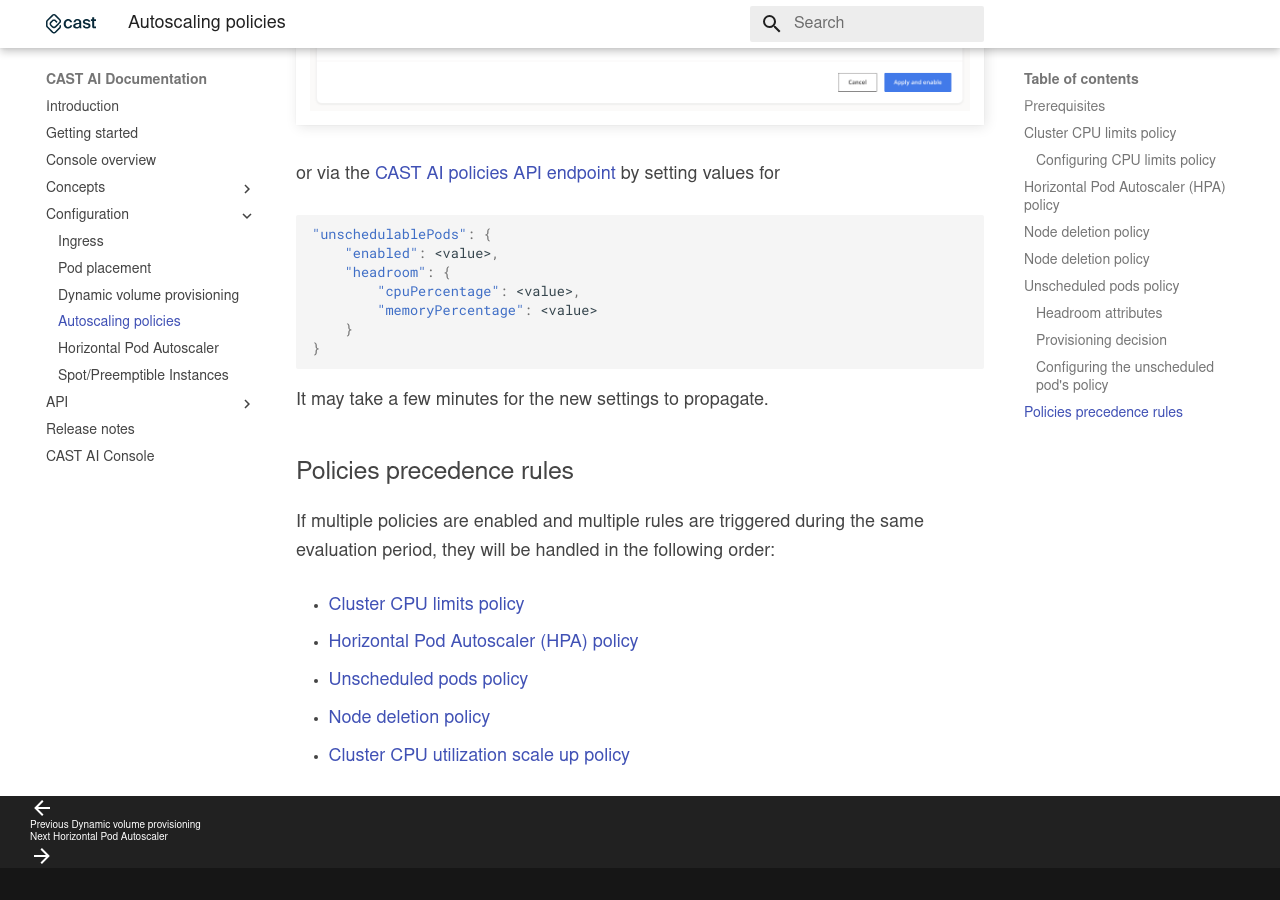
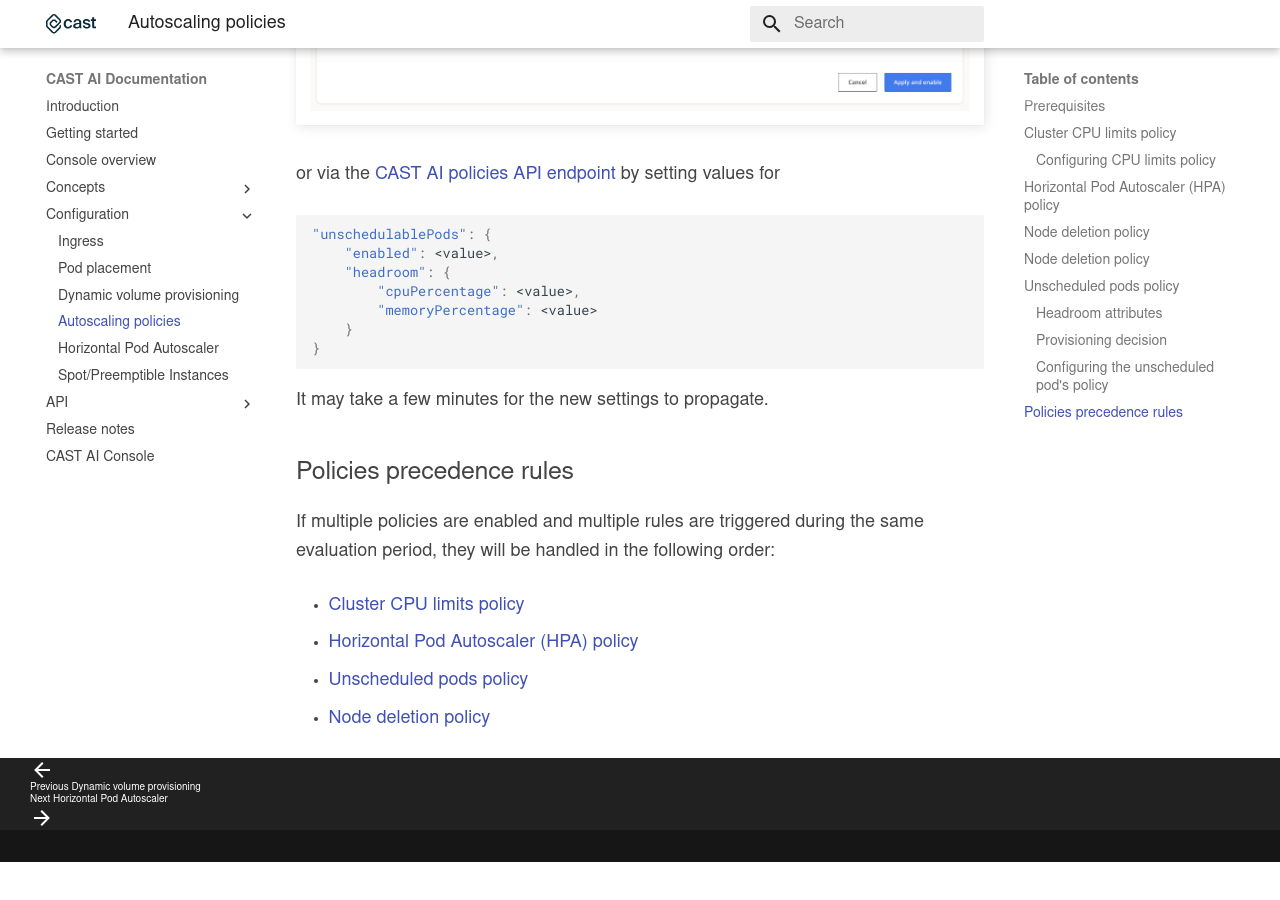
Before and after one commit to castai/docs, an MkDocs documentation site: the page built from docs/guides/autoscaling-policies.md, in a window 1280 px wide and 900 px high, scrolled down 4205 px. Built offline with MkDocs 1.6.1 and Material for MkDocs 9.7.7, drawn with Linux system fonts in a browser that asks for light colours; some web fonts are replaced; after the commit the page ends 5067 px from its top, so only the background shows below that.

Commit message:
Update autoscaling-policies.md

```diff
--- a/docs/guides/autoscaling-policies.md
+++ b/docs/guides/autoscaling-policies.md
@@ -114,4 +114,3 @@
 * [Horizontal Pod Autoscaler (HPA) policy](#horizontal-pod-autoscaler-hpa-policy)
 * [Unscheduled pods policy](#unscheduled-pods-policy)
 * [Node deletion policy](#node-deletion-policy)
-* [Cluster CPU utilization scale up policy](#cluster-cpu-utilization-scale-up-policy)
```
